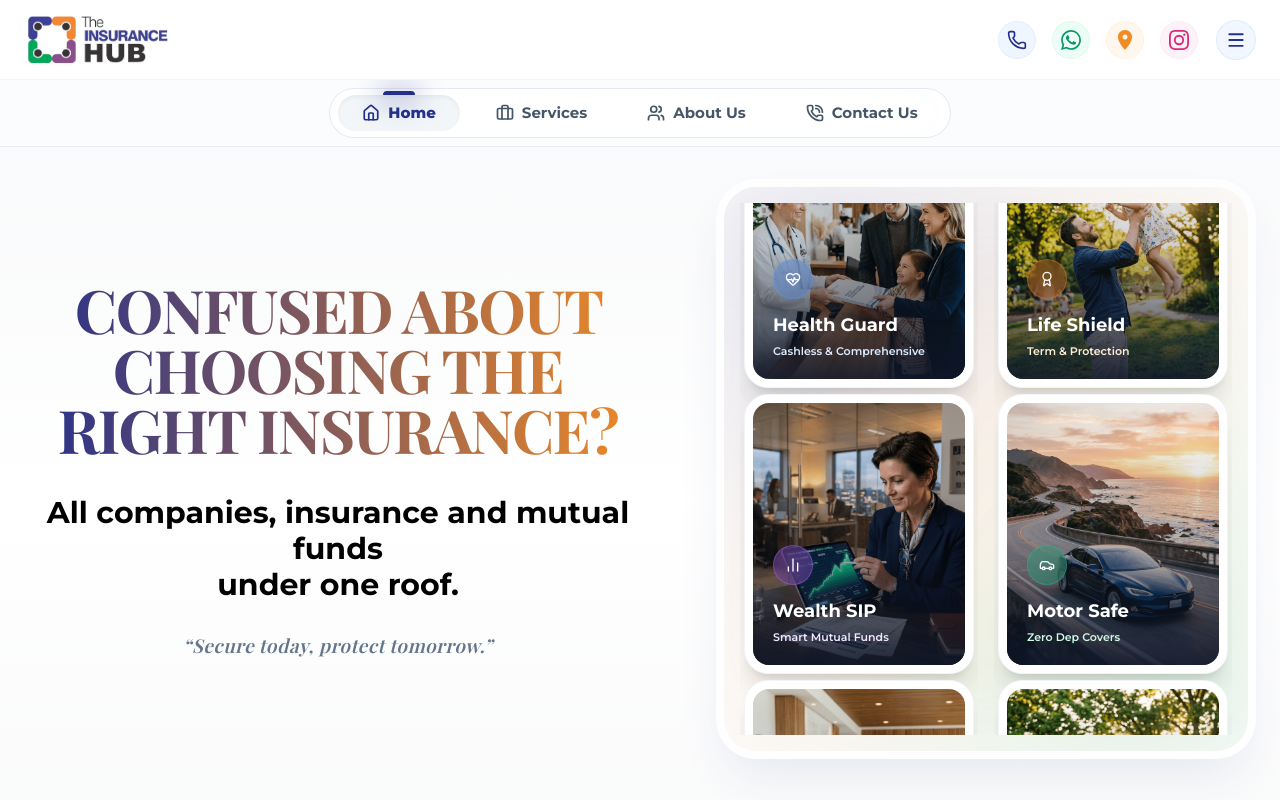
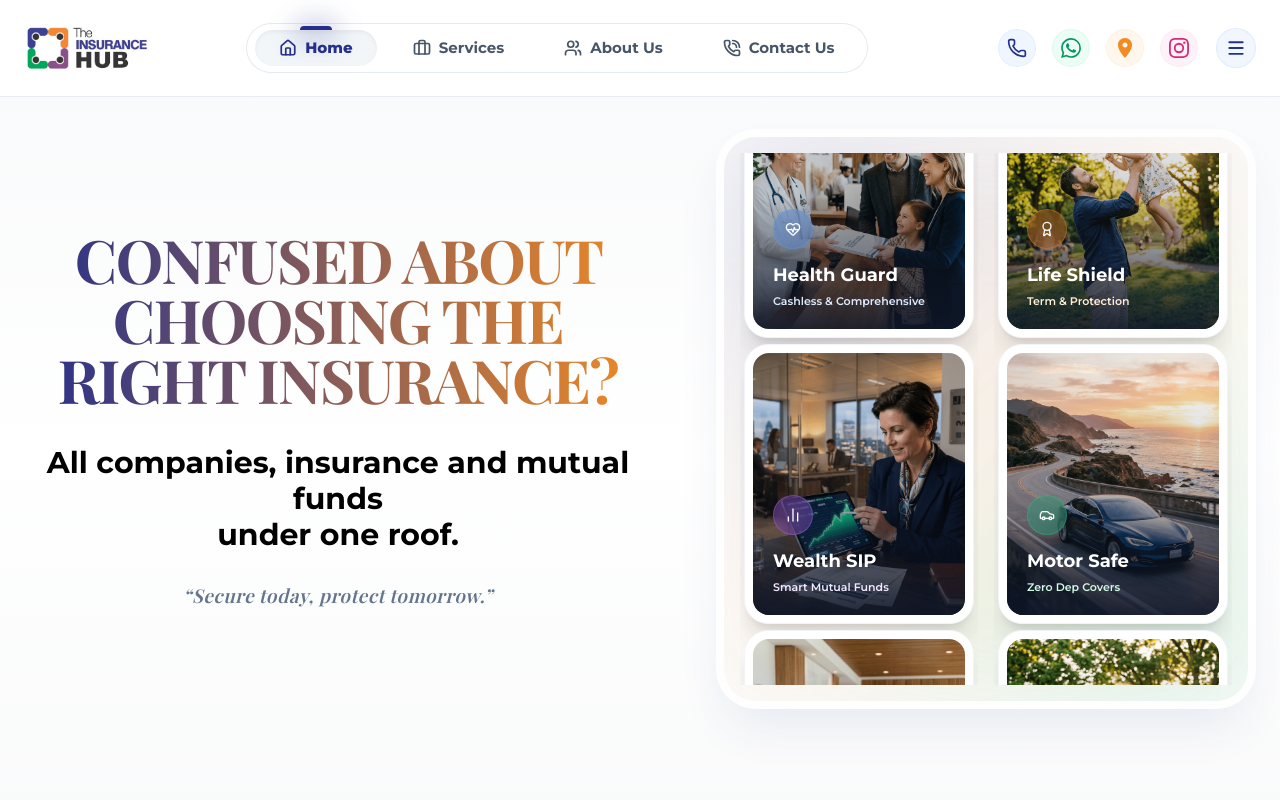
Before and after one commit to Shruti11506/Theinsurancehub, a React (Vite) app: page / in a window 1280 px wide. Shown: the top 800 px of the page. Built offline with nearby package versions, Linux system fonts and the light colour scheme; a web font is replaced by a local one.

Commit message:
feat: position navbar directly beside logo on desktop view, keep 2-tier sub-bar for mobile view

```diff
--- a/src/components/Header.jsx
+++ b/src/components/Header.jsx
@@ -40,9 +40,11 @@ export default function Header({ onNavigate, currentPage, activeTab = 'Home', on
     >
       <div className="max-w-[1600px] mx-auto">
 
-        {/* ── TOP SECTION (Row 1): Logo & Action Icons (Call, WhatsApp, Maps, Instagram, Menu) ── */}
-        <div className="px-3 sm:px-6 h-14 sm:h-16 lg:h-20 flex items-center justify-between border-b border-slate-100/80">
+        {/* ── TOP SECTION (Row 1): Logo (+ Desktop NavBar) & Action Icons ── */}
+        <div className="px-3 sm:px-6 h-14 sm:h-16 lg:h-24 flex items-center justify-between border-b lg:border-b-0 border-slate-100/80">
 
+          {/* Left Side: Logo & Desktop Navigation Bar */}
+          <div className="flex items-center gap-4 sm:gap-8 lg:gap-12 xl:gap-24">
             {/* Logo */}
             <a
               id="header-logo-link"
@@ -55,11 +57,21 @@ export default function Header({ onNavigate, currentPage, activeTab = 'Home', on
               className="hover:opacity-95 transition-opacity flex-shrink-0 relative z-50"
             >
               <div id="header-logo-wrapper">
-              <Logo id="header-logo" className="h-9 sm:h-12 lg:h-14" />
+                <Logo id="header-logo" className="h-9 sm:h-12 lg:h-15" />
               </div>
             </a>
 
-          {/* Top Right Action Icons: Call, WhatsApp, Map, Instagram & 3-line Menu */}
+            {/* Desktop Navigation Bar (Beside Logo on Laptop/Desktop only) */}
+            <div className="hidden lg:block relative z-20">
+              <NavBar
+                items={navItems}
+                activeTab={activeTab}
+                onTabChange={onTabChange}
+              />
+            </div>
+          </div>
+
+          {/* Right Side: Action Icons (Call, WhatsApp, Map, Instagram & 3-line Menu) */}
           <div className="flex items-center gap-1.5 sm:gap-3 lg:gap-4 flex-shrink-0">
 
             {/* Call Icon */}
@@ -172,8 +184,8 @@ export default function Header({ onNavigate, currentPage, activeTab = 'Home', on
 
         </div>
 
-        {/* ── BOTTOM SECTION (Row 2): Tubelight Navigation Bar ── */}
-        <div className="px-2 sm:px-4 py-1.5 sm:py-2 flex items-center justify-center bg-slate-50/60 backdrop-blur-sm overflow-x-auto no-scrollbar">
+        {/* ── MOBILE ONLY SECTION (Row 2): Tubelight Navigation Bar ── */}
+        <div className="lg:hidden px-2 sm:px-4 py-1.5 sm:py-2 flex items-center justify-center bg-slate-50/60 backdrop-blur-sm overflow-x-auto no-scrollbar">
           <NavBar
             items={navItems}
             activeTab={activeTab}
```
Lines whose indentation alone changed are shown as unchanged.
